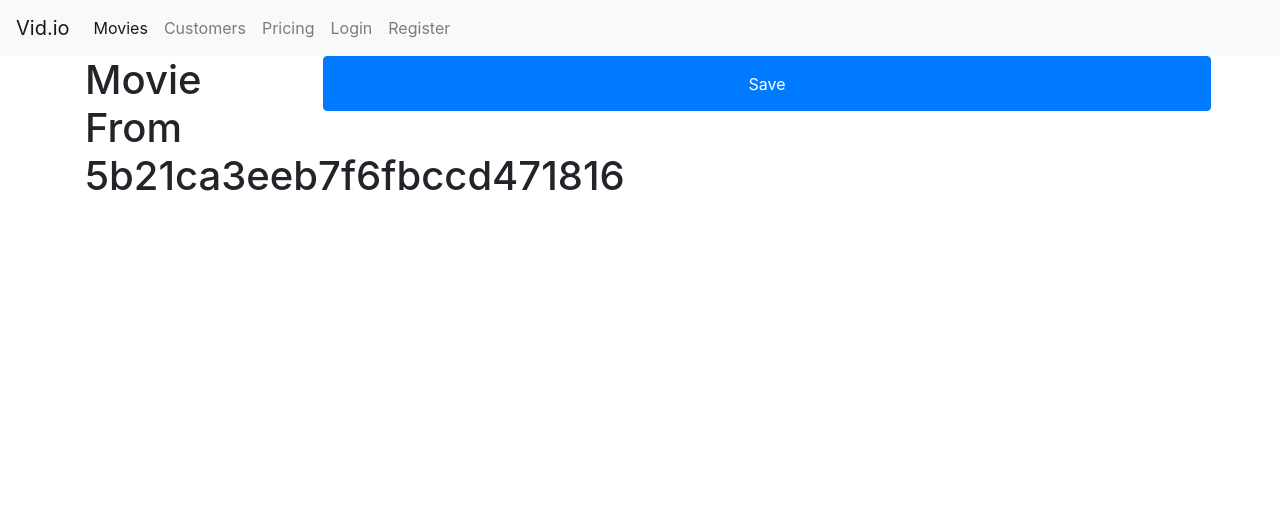
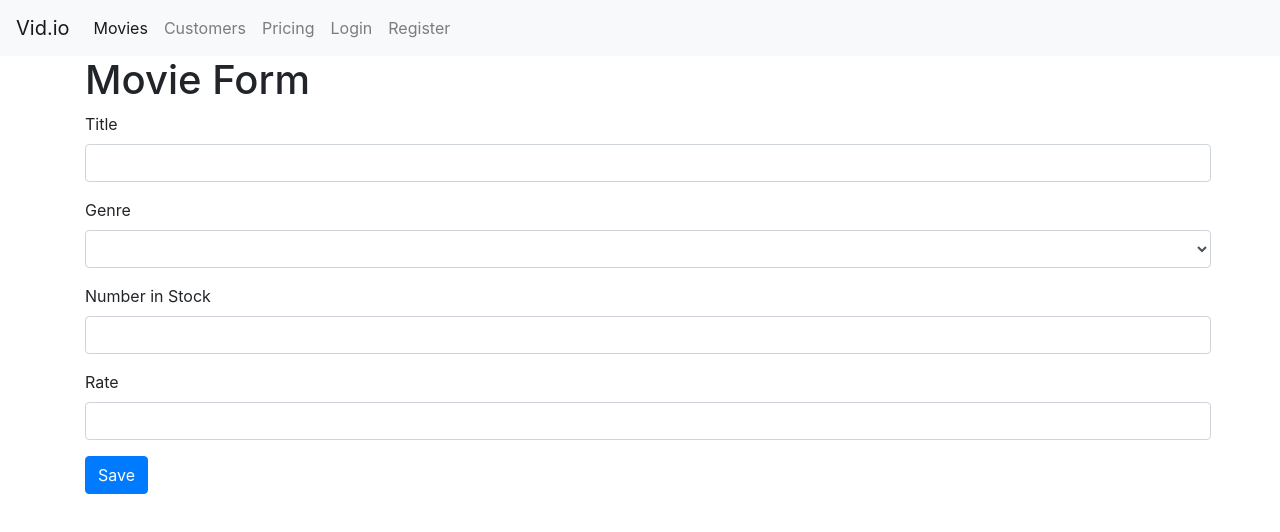
Before and after one commit to robertgregg3/counting-app, a React (Create React App) app: page /movies/5b21ca3eeb7f6fbccd471816 in a window 1280 px wide. Shown: the top 532 px of the page. Built offline with nearby package versions, Linux system fonts and the light colour scheme.

Commit message:
Home complete

```diff
--- a/src/App.css
+++ b/src/App.css
@@ -35,7 +35,6 @@
   grid-row: 4;
 }
 
-
 .pagination .active:hover {
   color: #fff;
 }
@@ -44,3 +43,7 @@
   flex-flow: row;
   flex-wrap: nowrap !important;
 }
+
+.new-movie{
+  width: 120px;
+}
--- a/src/App.js
+++ b/src/App.js
@@ -22,6 +22,7 @@ class App extends Component {
             <Route path="/login" component={LoginForm} />
             <Route path="/register" component={RegisterForm} />
             <Route path="/movies/:id" component={MovieDetails} />
+            <Route path="/movies/new/:_id:title" component={MovieDetails} />
             <Route path="/movies" component={Movies} />
             <Route path="/customers" component={Customers} />
             <Route path="/rentals" component={Rentals} />
--- a/src/components/common/form.jsx
+++ b/src/components/common/form.jsx
@@ -1,6 +1,7 @@
 import React, { Component } from 'react';
 import Joi from "joi-browser";
 import Input from "./input";
+import Select from './select'
 
 class Form extends Component {
     state = {
@@ -56,7 +57,7 @@ class Form extends Component {
         )
       }
 
-      renderInput(name, label, type = 'text') {
+      renderInput(name, label, type = 'text', value) {
         const { data, errors } = this.state;
 
           return (
@@ -64,9 +65,24 @@ class Form extends Component {
                 name={name}
                 label={label}
                 error={errors[name]}
+                value={value}
+                onChange={this.handleChange}
+                type={type}
+            />
+          )
+      }
+
+      renderSelect(name, label) {
+        const { data, errors } = this.state;
+
+          return (
+            <Select
+                name={name}
+                label={label}
+                error={errors[name]}
                 value={data[name]}
                 onChange={this.handleChange}
-                type={type}
+                type={'select'}
             />
           )
       }
--- a/src/components/common/input.jsx
+++ b/src/components/common/input.jsx
@@ -1,12 +1,13 @@
 import React from "react";
 
-const Input = ({ name, label, error, ...rest }) => {
+const Input = ({ name, label, error, value, ...rest }) => {
   return (
     <div className="form-group">
       <label htmlFor={name}>{label}</label>
       <input
         {...rest}
         name={name}
+        value={value}
         className="form-control"
       />
       {error && <div className="alert alert-danger">{error}</div>}
--- a/src/components/common/pagination.jsx
+++ b/src/components/common/pagination.jsx
@@ -8,7 +8,7 @@ const Pagination = ({ itemsCount, pageSize, currentPage, onPageChange }) => {
   const pages = _.range(1, pagesCount + 1);
 
   return (
-    <nav aria-label="Page navigation example" className="grid-row-4 grid-col-2-3">
+    <nav aria-label="Page navigation example" className="grid-row-4 grid-col-2-3 mt-4">
       <ul className="pagination">
         {pages.map((page) => (
           <li
--- a/src/components/common/registerForm.jsx
+++ b/src/components/common/registerForm.jsx
@@ -13,9 +13,9 @@ class RegisterForm extends Form {
      }
 
      schema = {
-        username:    Joi.string().email().required().label('Username'),
-        password: Joi.string().min(5).required().label("Password"),
-        name:     Joi.string().label('Name')
+        username: Joi.string().required().email().label('Username'),
+        password: Joi.string().required().min(5).label("Password"),
+        name:     Joi.string().required().label('Name')
       };
 
       doSubmit() {
--- /dev/null
+++ b/src/components/common/select.jsx
@@ -0,0 +1,27 @@
+import React from 'react';
+import { getGenres } from '../../services/fakeGenreService'
+
+const Select = ({ name, label, error, value, ...rest }) => {
+
+    const genres = getGenres();
+
+        return (
+          <div className="form-group">
+            <label htmlFor={name}>{label}</label>
+            <select
+              {...rest}
+              name={name}
+              className="form-control"
+            >
+            <option></option>
+            {genres.map(genre => (
+                <option>{genre.name}</option>
+            ))}
+
+            </select>
+            {error && <div className="alert alert-danger">{error}</div>}
+          </div>
+        );
+}
+
+export default Select;
--- a/src/components/movieDetails.jsx
+++ b/src/components/movieDetails.jsx
@@ -1,16 +1,43 @@
 import React from "react";
+import Joi from "joi-browser";
+import Form from "./common/form";
 
-const MovieDetails = ({ match, history }) => {
+class MovieDetails extends Form {
+  state = {
+      data: {
+        title: "",
+        genre: "",
+        stock: "",
+        rate: ""
+      },
+      errors: {}
+   }
+
+  schema = {
+    title: Joi.string().required().label('Title'),
+    genre: Joi.string().required().label('Genre'),
+    stock: Joi.number().required().min(0).max(100).label('Stock'),
+    rate:  Joi.number().required().min(0).max(10).label('Rate'),
+  }
+
+  render() {
     return (
-    <React.Fragment>
-      <h1>Movie From {match.params.id}</h1>
+      <div className="grid-col-1-3">
+        <h1>Movie Form</h1>
+        <form onSubmit={this.handleSubmit}>
+          {this.renderInput('title', 'Title', 'text', this.props.match.params.title )}
+          {this.renderSelect('genre', 'Genre', 'select')}
+          {this.renderInput('stock', 'Number in Stock')}
+          {this.renderInput('rate', 'Rate')}
+        </form>
         <button
           className="btn btn-primary"
-        onClick={() => history.push("/movies")}>
+          onClick={() => this.props.history.push("/movies")}>
           Save
         </button>
-    </React.Fragment>
+      </div>
      );
-};
+  }
+}
 
 export default MovieDetails;
--- a/src/components/movies.jsx
+++ b/src/components/movies.jsx
@@ -1,6 +1,7 @@
 import React, { Component } from "react";
 import { getMovies } from "../services/fakeMovieService";
 import Pagination from "./common/pagination";
+import { Link } from "react-router-dom";
 import { paginate } from "../utils/paginate";
 import ListGroup from "./common/listgroup";
 import { getGenres } from "../services/fakeGenreService";
@@ -70,9 +71,8 @@ class Movies extends Component {
   render() {
     const { length: count } = this.state.movies;
     const { pageSize, currentPage, sortColumn } = this.state;
-
     if (count === 0)
-      return <p className="grid-col-2-3 grid-row-2">There are no movies in the database</p>;
+    return <p className="grid-col-2-3 grid-row-3">There are no movies in the database</p>;
 
     const { totalCount, data: movies } = this.getPageData();
 
@@ -84,7 +84,10 @@ class Movies extends Component {
           selectedItem={this.state.selectedGenre}
           onItemSelect={this.handleGenreSelect}
         />
-        <p className="grid-col-2-3 grid-row-2">Showing {totalCount} movies in the database</p>
+        <Link to={`/movies/new`}>
+          <button className="btn btn-primary grid-col-2-3 grid-row-2 btn-sm new-movie">New Movie</button>
+        </Link>
+        <p className="grid-col-2-3 grid-row-3">Showing {totalCount} movies in the database</p>
         <MoviesTable
           movies={movies}
           sortColumn={sortColumn}
--- a/src/components/moviesTable.jsx
+++ b/src/components/moviesTable.jsx
@@ -38,7 +38,7 @@ class MoviesTable extends Component {
     const { movies, onSort, sortColumn } = this.props;
 
     return (
-      <table className="table grid-row-3 grid-col-2-3">
+      <table className="table grid-row-3 grid-col-2-3 mt-5">
         <TableHeader
           columns={this.columns}
           sortColumn={sortColumn}
```
Also changed, not shown: 1 other file (tests, documents, lock files or other folders). Lines whose indentation alone changed are shown as unchanged.
